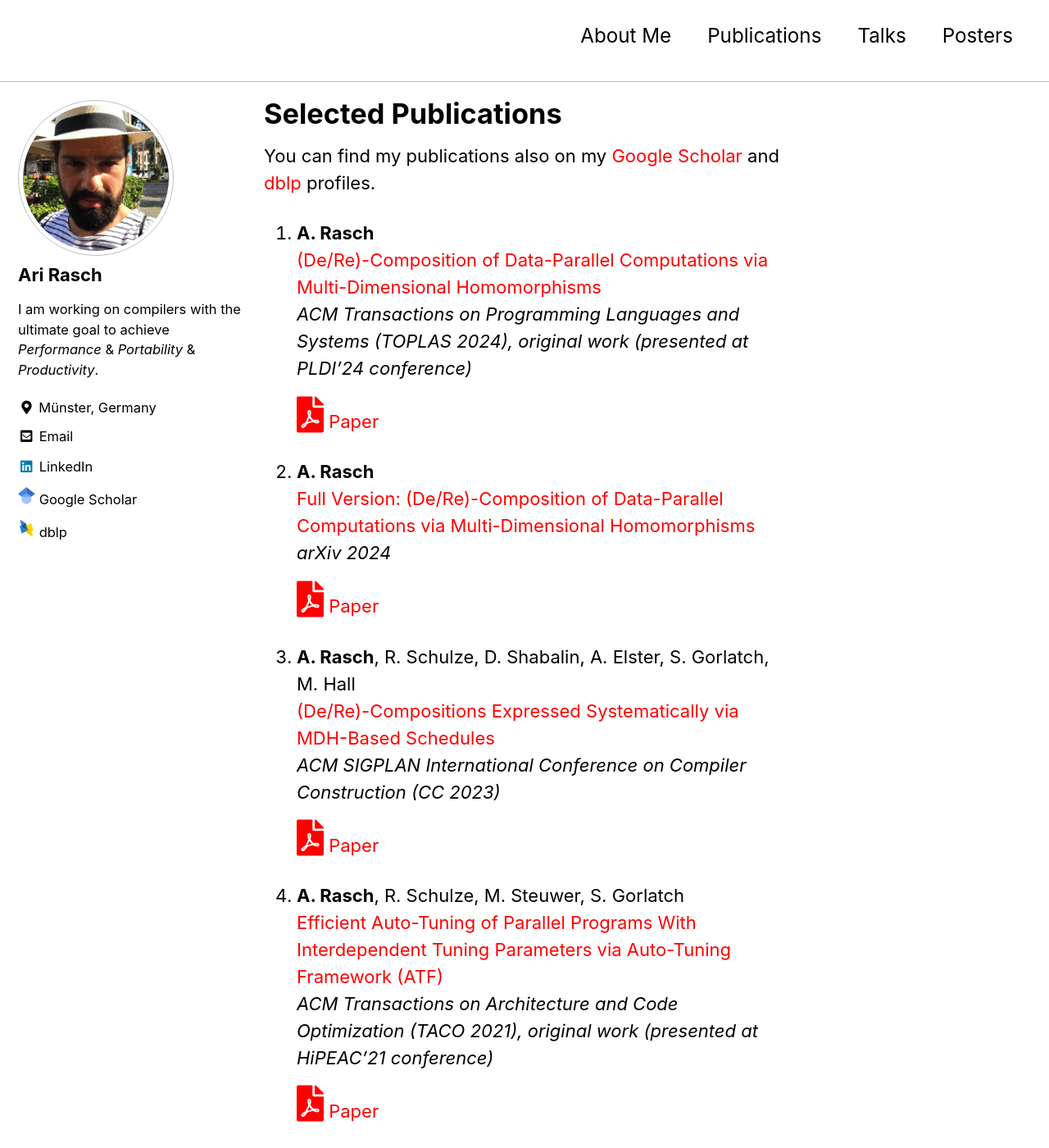
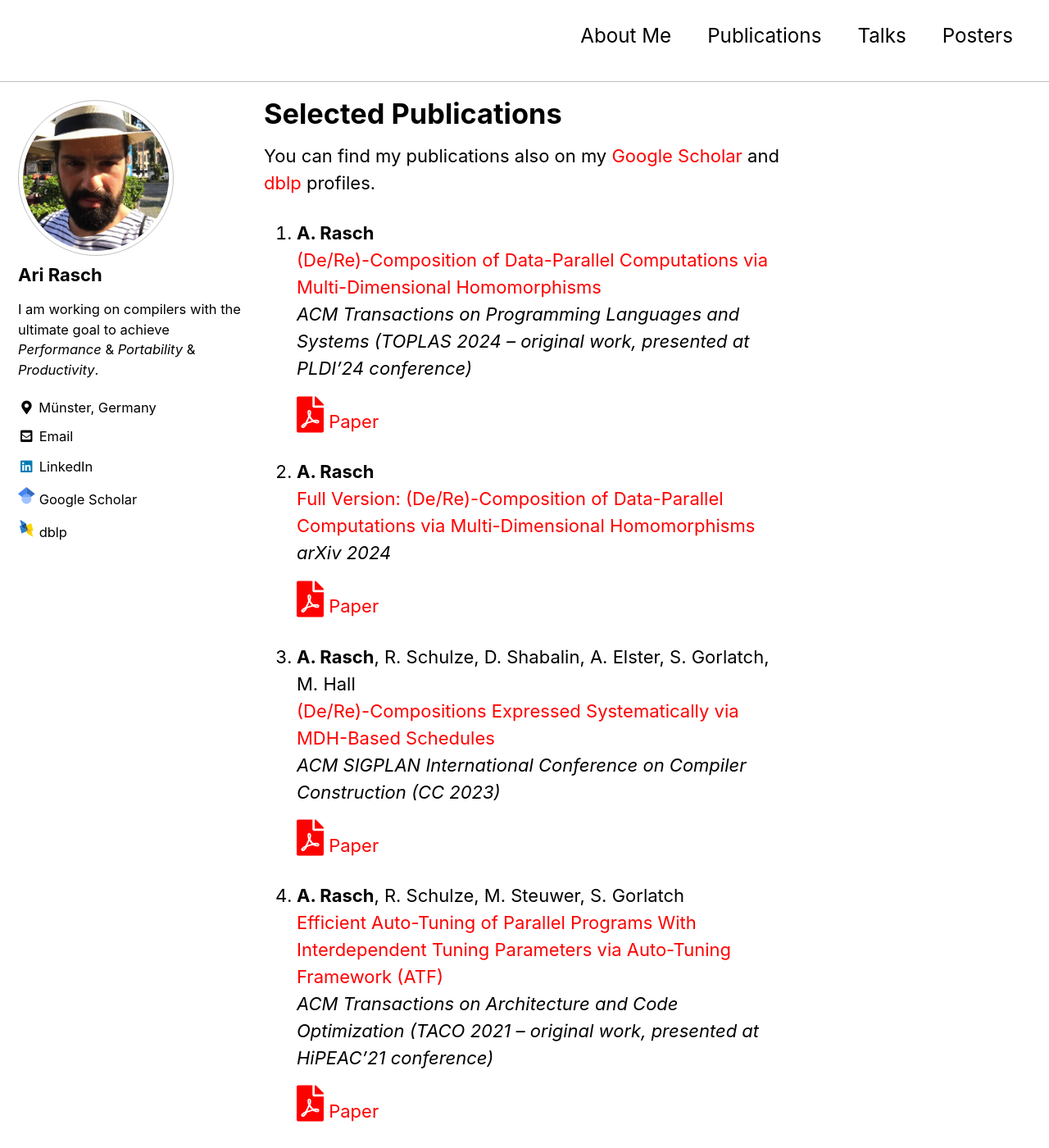
Before and after one commit to AriRasch/arirasch.github.io, a Jekyll site: the page built from publications.md, in a window 1280 px wide and 1400 px high. Shown: the whole window at 82% size. Built offline with Jekyll 4.4.1, drawn with Linux system fonts in a browser that asks for light colours; cached includes are drawn as plain includes; our own code applies the rules of GitHub Pages for plain Markdown files.

```diff
--- a/publications.md
+++ b/publications.md
@@ -9,7 +9,7 @@ You can find my publications also on my [Google Scholar](https://scholar.google.
 
 1.  **A. Rasch** \\
     [(De/Re)-Composition of Data-Parallel Computations via Multi-Dimensional Homomorphisms](https://dl.acm.org/doi/10.1145/3665643) \\
-    *ACM Transactions on Programming Languages and Systems (TOPLAS 2024),  original work (presented at PLDI’24 conference)*\\
+    *ACM Transactions on Programming Languages and Systems (TOPLAS 2024 -- original work, presented at PLDI’24 conference)*\\
     <a href="../assets/files/publications/toplas24/paper.pdf"><i class="fas fa-file-pdf" style="color: red; font-size: 2em; padding-top: .4em"></i></a> [Paper](../assets/files/publications/toplas24/paper.pdf)
 
 1.  **A. Rasch** \\
@@ -25,7 +25,7 @@ You can find my publications also on my [Google Scholar](https://scholar.google.
 
 1.  **A. Rasch**, R. Schulze, M. Steuwer, S. Gorlatch \\
     [Efficient Auto-Tuning of Parallel Programs With Interdependent Tuning Parameters via Auto-Tuning Framework (ATF)](https://dl.acm.org/doi/abs/10.1145/3427093) \\
-    *ACM Transactions on Architecture and Code Optimization (TACO 2021), original work (presented at HiPEAC'21 conference)*\\
+    *ACM Transactions on Architecture and Code Optimization (TACO 2021 -- original work, presented at HiPEAC'21 conference)*\\
     <a href="../assets/files/publications/taco21/paper.pdf"><i class="fas fa-file-pdf" style="color: red; font-size: 2em; padding-top: .4em"></i></a> [Paper](../assets/files/publications/taco21/paper.pdf)
 
 
```
